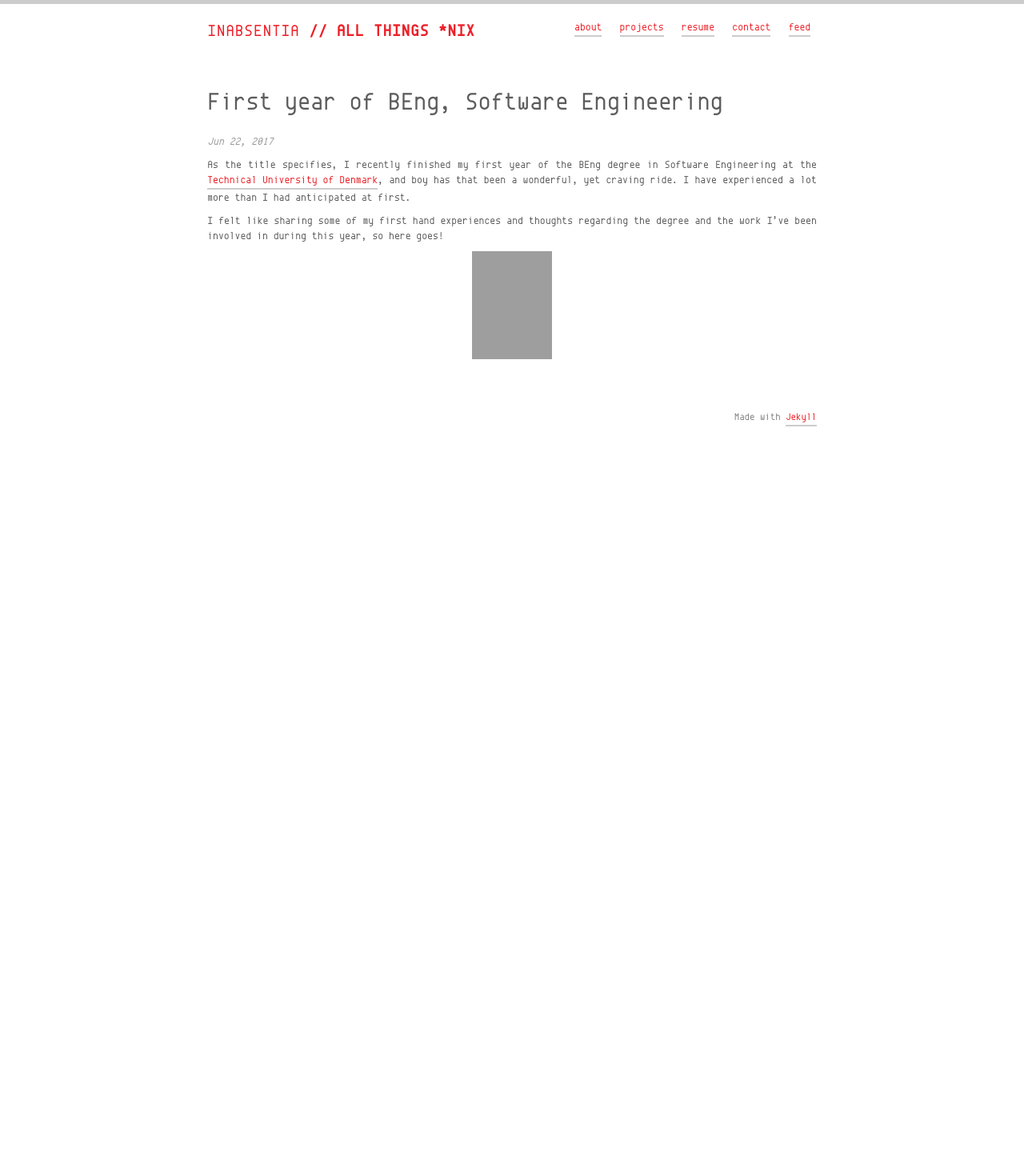
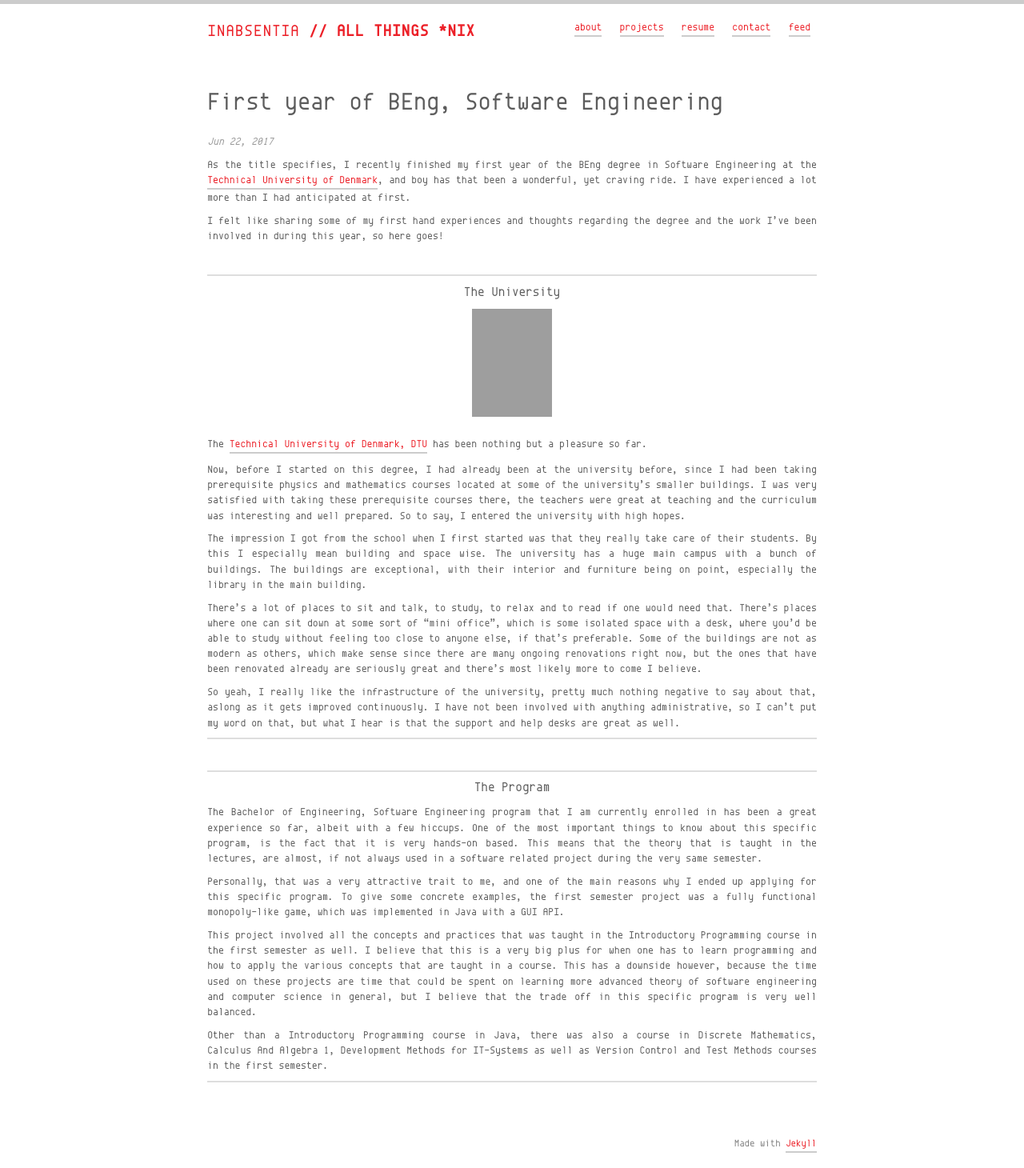
Before and after one commit to InAbsencia/inabsentia.io, a Jekyll site: the page built from src/_posts/2017-06-22-First-Year-Of-BEng-Software-Engineering.markdown, in a window 1280 px wide. Shown: the whole page at 80% size. Built offline with Jekyll 4.4.1, drawn with Linux system fonts in a browser that asks for light colours; before the commit the page ends 900 px from its top, so only the background shows below that; grey boxes are pictures that could not be loaded.

Commit message:
Fixes. Added posts.

```diff
--- a/_config.yml
+++ b/_config.yml
@@ -2,12 +2,10 @@
 title: InAbsentia
 description: "*nix site about software engineering and other wonderful niche things"
 keywords: "ricing, linux, nix, unix, bsd, arch, gentoo, funtoo, open-source, gpl, mit, git, code, coding, programming, software, engineering,
-    development, developer, programmer, computer, science, security, network, networking"
+    development, developer, programmer, computer, science, security, network, networking, personal, website, projects"
 
 url: https://inabsentia.io
 baseurl: null
-
-google_analytics:
 
 # Build settings
 permalink   : /:year/:title/
--- a/src/_includes/footer.html
+++ b/src/_includes/footer.html
@@ -1,5 +1,4 @@
 <footer class="site-footer">
-  <!-- Switch to Piwik -->
   <script>
     (function(i,s,o,g,r,a,m){i['GoogleAnalyticsObject']=r;i[r]=i[r]||function(){
     (i[r].q=i[r].q||[]).push(arguments)},i[r].l=1*new Date();a=s.createElement(o),
--- a/src/_posts/2017-06-22-First-Year-Of-BEng-Software-Engineering.markdown
+++ b/src/_posts/2017-06-22-First-Year-Of-BEng-Software-Engineering.markdown
@@ -12,6 +12,54 @@ As the title specifies, I recently finished my first year of the BEng degree in
 I felt like sharing some of my first hand experiences and thoughts regarding the degree and the work I've been involved in during this year, so here goes!
 {: style="text-align: justify;"}
 
+<br>
+<hr>
+<center><h5>The University</h5></center>
 <center><img src="/assets/img/dtu_logo.jpg" width="100" height="135" alt="DTU Logo"></center>
+<br>
+The <a href="http://dtu.dk">Technical University of Denmark, DTU</a> has been nothing but a pleasure so far.
+{: style="text-align: justify;"}
 
+Now, before I started on this degree, I had already been at the university before, since I had been taking prerequisite physics and mathematics courses located at some of the university's
+smaller buildings. I was very satisfied with taking these prerequisite courses there, the teachers were great at teaching and the curriculum was interesting and well prepared.
+So to say, I entered the university with high hopes.
 {: style="text-align: justify;"}
+
+The impression I got from the school when I first started was that they really take care of their students. By this I especially mean building and space wise.
+The university has a huge main campus with a bunch of buildings. The buildings are exceptional, with their interior and furniture being on point,
+especially the library in the main building.
+{: style="text-align: justify;"}
+
+There's a lot of places to sit and talk, to study, to relax and to read if one would need that. There's places where one can sit down
+at some sort of "mini office", which is some isolated space with a desk, where you'd be able to study without feeling too close to anyone else, if that's preferable.
+Some of the buildings are not as modern as others, which make sense since there are many ongoing renovations right now, but the ones that have been renovated already are seriously
+great and there's most likely more to come I believe.
+{: style="text-align: justify;"}
+
+So yeah, I really like the infrastructure of the university, pretty much nothing negative to say about that, aslong as it gets improved continuously. I have not been involved with anything
+administrative, so I can't put my word on that, but what I hear is that the support and help desks are great as well.
+{: style="text-align: justify;"}
+<hr>
+<br>
+<hr>
+<center><h5>The Program</h5></center>
+
+The Bachelor of Engineering, Software Engineering program that I am currently enrolled in has been a great experience so far, albeit with a few hiccups. One of the most important things
+to know about this specific program, is the fact that it is very hands-on based. This means that the theory that is taught in the lectures, are almost, if not always used in a software
+related project during the very same semester.
+{: style="text-align: justify;"}
+
+Personally, that was a very attractive trait to me, and one of the main reasons why I ended up applying for this specific program. To give some concrete examples, the first semester project
+was a fully functional monopoly-like game, which was implemented in Java with a GUI API.
+{: style="text-align: justify;"}
+
+This project involved all the concepts and practices that was taught in the Introductory Programming course in the first semester as well.
+I believe that this is a very big plus for when one has to learn programming and how to apply the various concepts that are taught in a course.
+This has a downside however, because the time used on these projects are time that could be spent on learning more advanced theory of software engineering and computer science in general,
+but I believe that the trade off in this specific program is very well balanced.
+{: style="text-align: justify;"}
+
+Other than a Introductory Programming course in Java, there was also a course in Discrete Mathematics, Calculus And Algebra 1, Development
+Methods for IT-Systems as well as Version Control and Test Methods courses in the first semester.
+{: style="text-align: justify;"}
+<hr>
```
Also changed, not shown: src/_posts/2017-01-03-Archlinux-And-The-Aspect-Of-Ricing.markdown (+31 -11 lines), src/_posts/2017-06-24-Ubuntu-16-04-2-On-The-Razer-Blade-14-2017.markdown (added, +7 -0 lines), src/about.md (+2 -2 lines), 1 other file.
